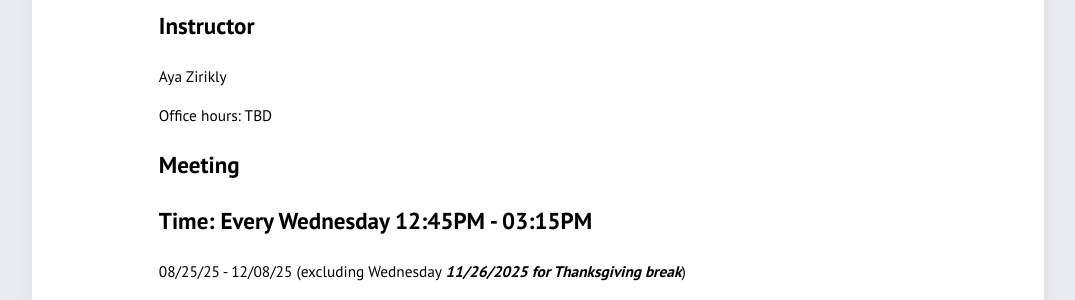
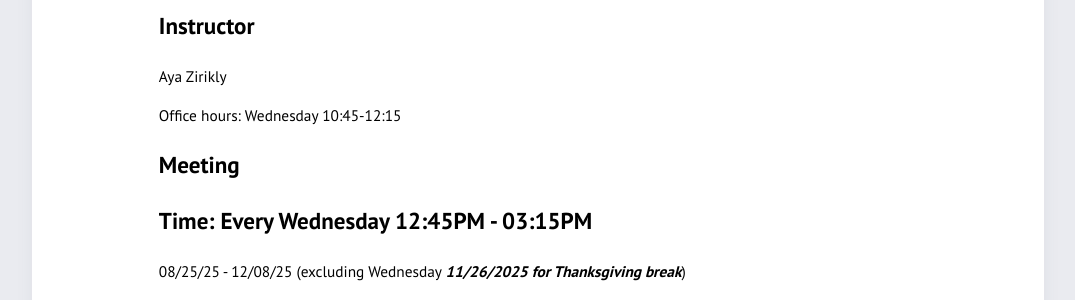
Before and after one commit to azirikly/nlp4health-fall25, a Jekyll site: the page built from index.md, in a window 1280 px wide. Shown: the part 344-644 px from the top of the page, without its empty margins (102-1177 px from the left). Built offline with Jekyll 4.4.1, drawn with Linux system fonts in a browser that asks for light colours.

Commit message:
Update index.md office hours

```diff
--- a/index.md
+++ b/index.md
@@ -7,7 +7,7 @@ This course covers topics related to Natural Language Processing (NLP) with a fo
 ## Instructor
 Aya Zirikly
 
-Office hours: TBD
+Office hours: Wednesday 10:45-12:15
 
 # Meeting
 ## Time: Every Wednesday 12:45PM - 03:15PM
```
